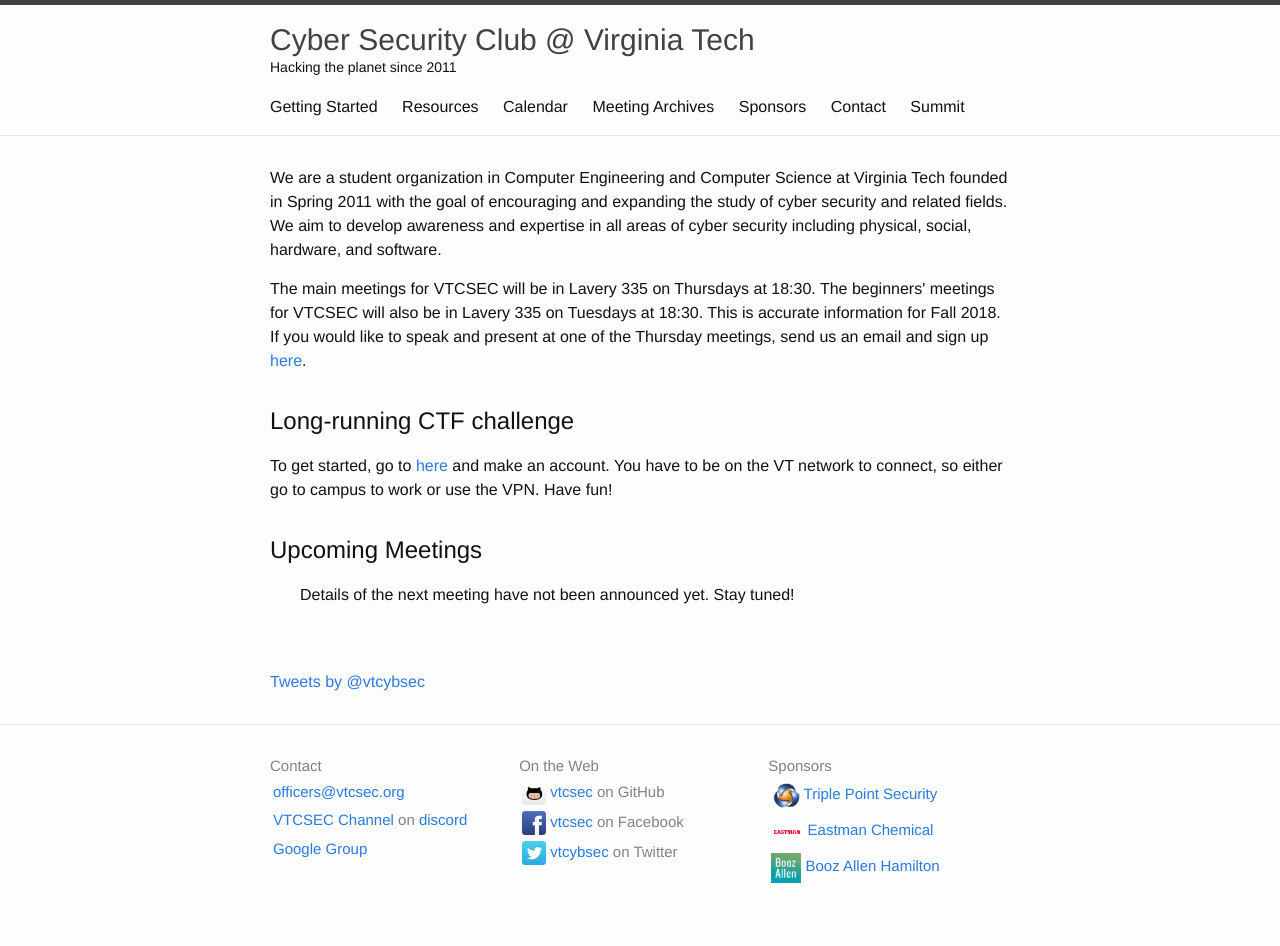
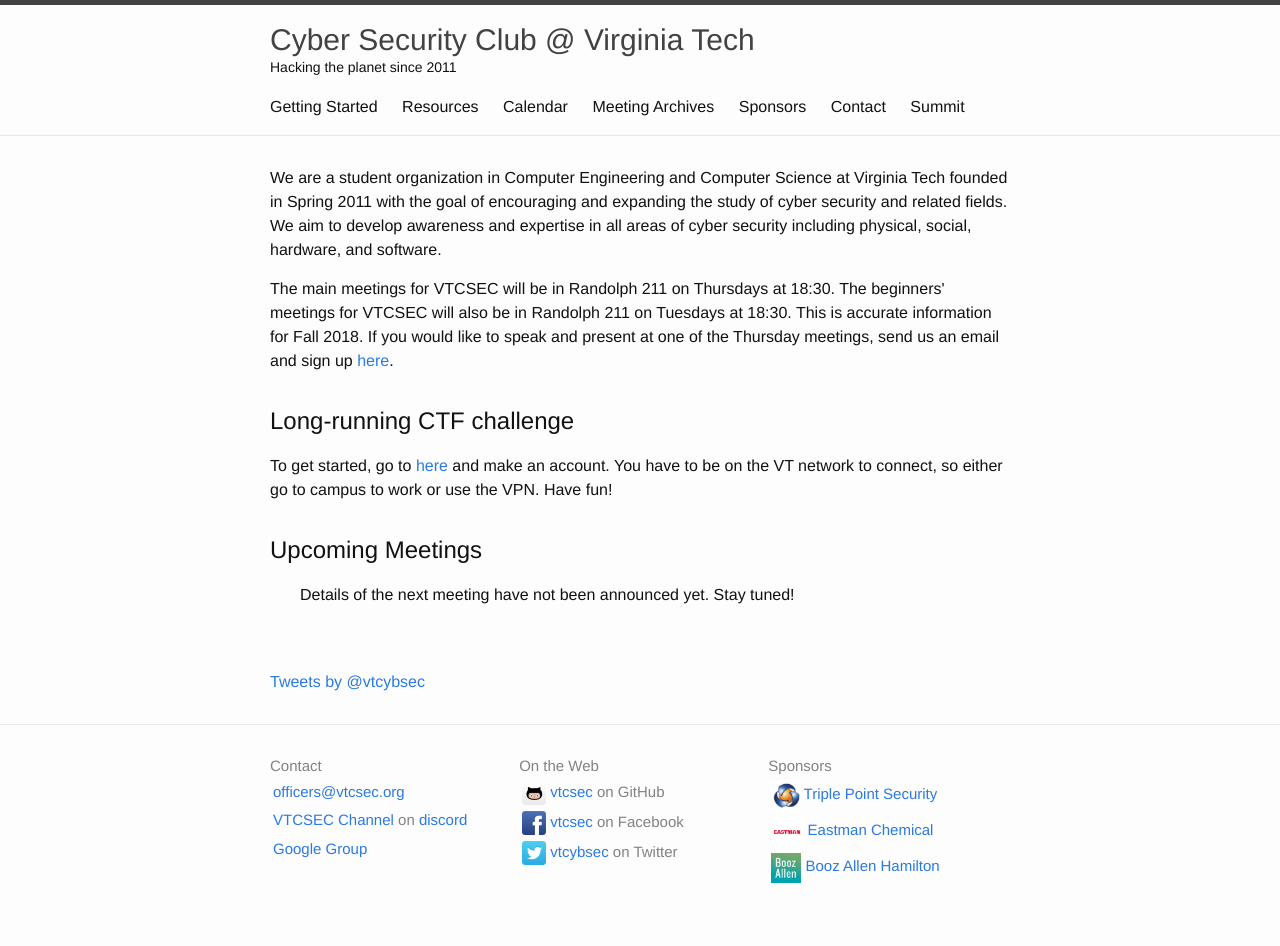
Before and after one commit to VTCSec/vtcsec.org, a Jekyll site: the page built from index.html, in a window 1280 px wide. Built offline with Jekyll 4.4.1, drawn with Linux system fonts in a browser that asks for light colours; comment, search, counter and statistics services are not loaded.

Commit message:
Updated room for this semster

```diff
--- a/index.html
+++ b/index.html
@@ -33,8 +33,8 @@ be able to eat.
 {% comment %}
   TODO: Make this dynamic from per-semester data we already have.
 {% endcomment %}
-<p>The main meetings for VTCSEC will be in Lavery 335 on Thursdays at 18:30.
-The beginners' meetings for VTCSEC will also be in Lavery 335 on Tuesdays at 18:30. This is
+<p>The main meetings for VTCSEC will be in Randolph 211 on Thursdays at 18:30.
+The beginners' meetings for VTCSEC will also be in Randolph 211 on Tuesdays at 18:30. This is
   accurate information for Fall 2018. If you would like to speak and present at one of the Thursday meetings, send us an email and sign up
 <a href="https://goo.gl/forms/4tsF7lOIcyToCrKV2" target="_blank">here</a></span>.
 
```
